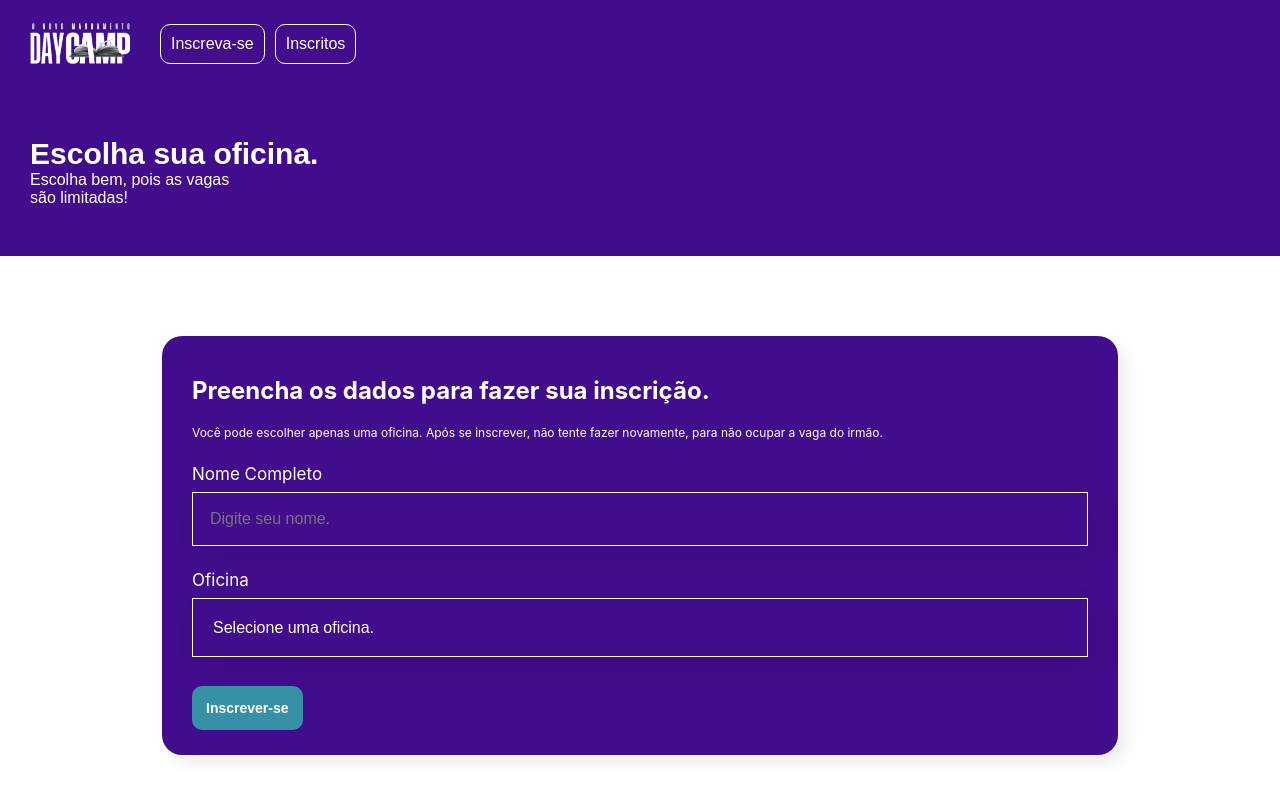
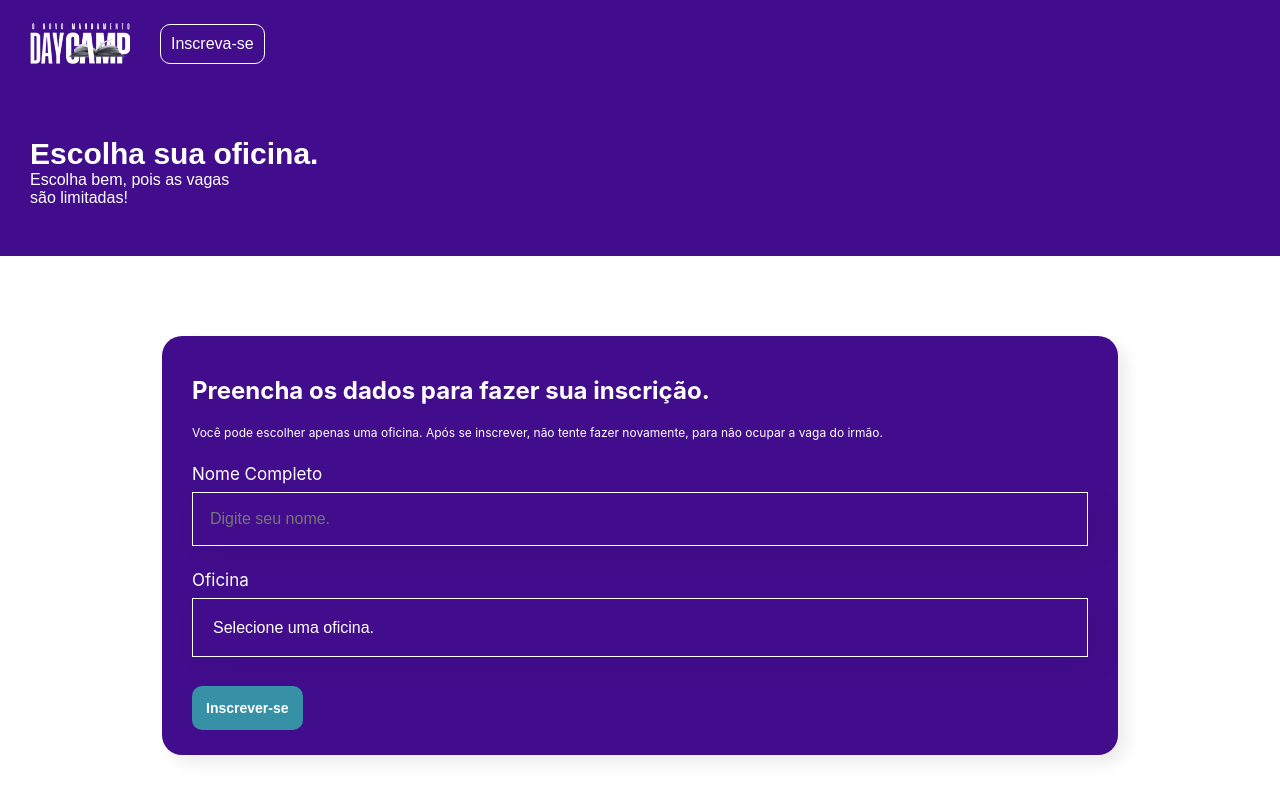
Before and after one commit to leomach/oficinas-daycamp, a React (Create React App) app: page / in a window 1280 px wide. Built offline with nearby package versions, Linux system fonts and the light colour scheme.

Commit message:
alteração 2

```diff
--- a/src/componentes/Menu/index.js
+++ b/src/componentes/Menu/index.js
@@ -8,9 +8,9 @@ const Menu = () => {
                 <Link to={'/'} >
                     <button>Inscreva-se</button>
                 </Link>
-                <Link to={'/inscritos'} >
+                {/* <Link to={'/inscritos'} >
                     <button>Inscritos</button>
-                </Link>
+                </Link> */}
             </div>
     )
 }
```
